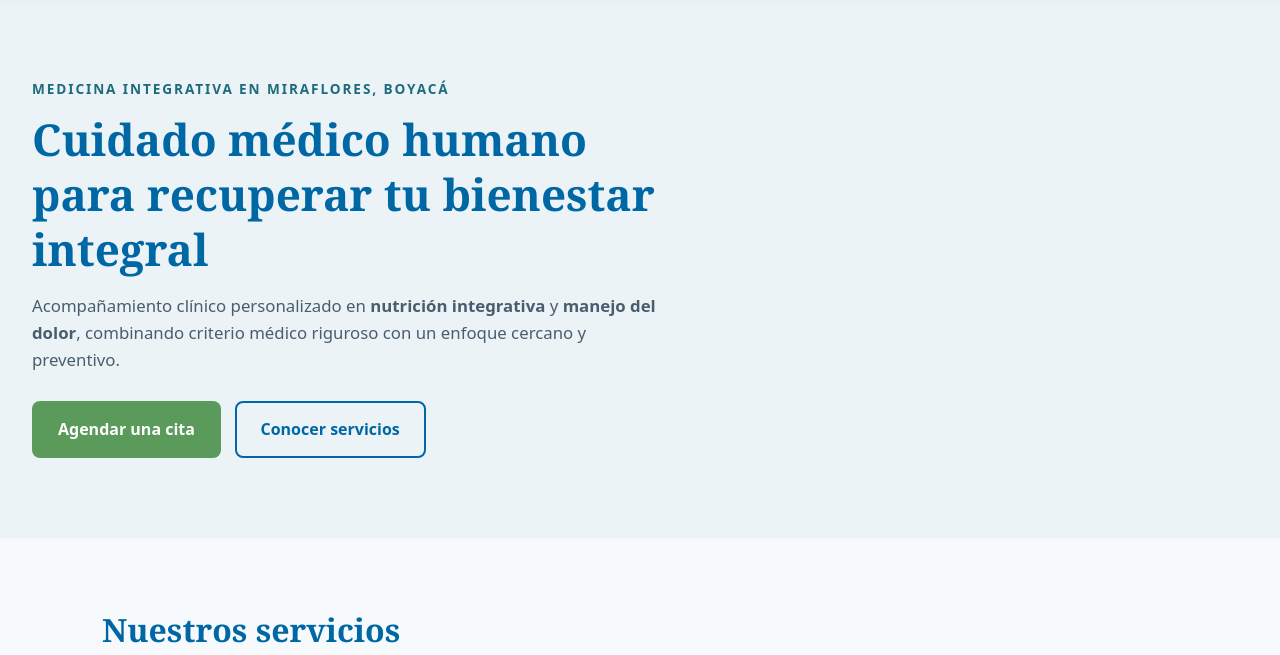
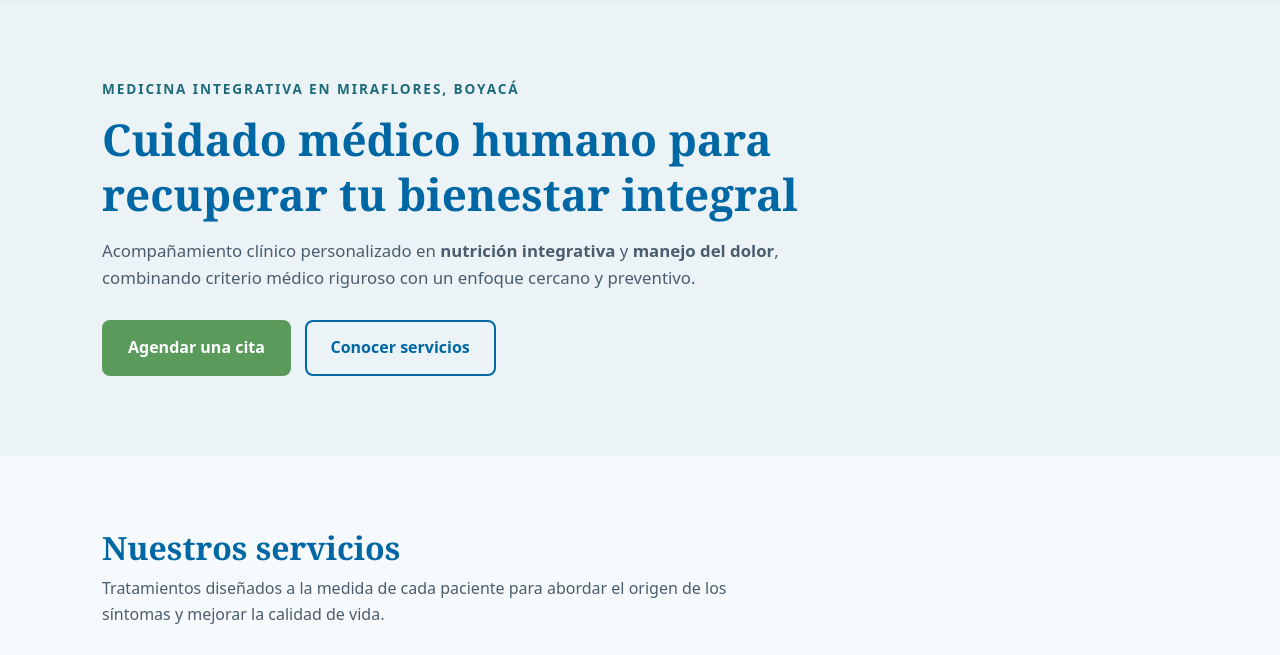
Before and after one commit to gsebastiangg6-lang/Pagina_web_IA, a plain HTML site: page index.html in a window 1280 px wide. Shown: the part 83-738 px from the top of the page. Drawn offline with Linux system fonts and the light colour scheme.

Commit message:
feed: mensaje inicio centrado

```diff
--- a/style.css
+++ b/style.css
@@ -241,8 +241,13 @@ summary:focus-visible {
 }
 
 .hero-content {
+  max-width: 1140px;
+  margin: 0 auto;
+}
+
+.hero-content h1,
+.hero-content p {
   max-width: 700px;
-  margin: 0;
 }
 
 .hero-eyebrow {
```
